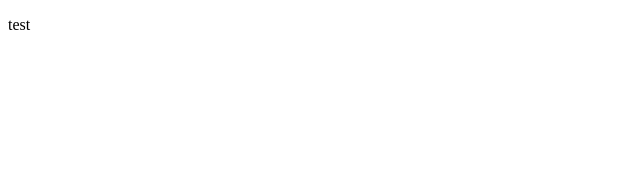
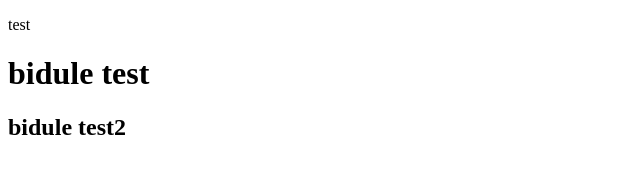
Before and after one commit to MegaMimh/Actimel, a plain HTML site: page index.html in a window 1280 px wide. Shown: the whole page, without its empty margins (0-640 px from the left). Drawn offline with Linux system fonts and the light colour scheme.

Commit message:
nouveau h2

```diff
--- a/index.html
+++ b/index.html
@@ -8,6 +8,8 @@
 </head>
 <body>
     <p>test</p>
+    <h1>bidule test</h1>
+    <h2>bidule test2</h2>
 
 </body>
 </html>
```
